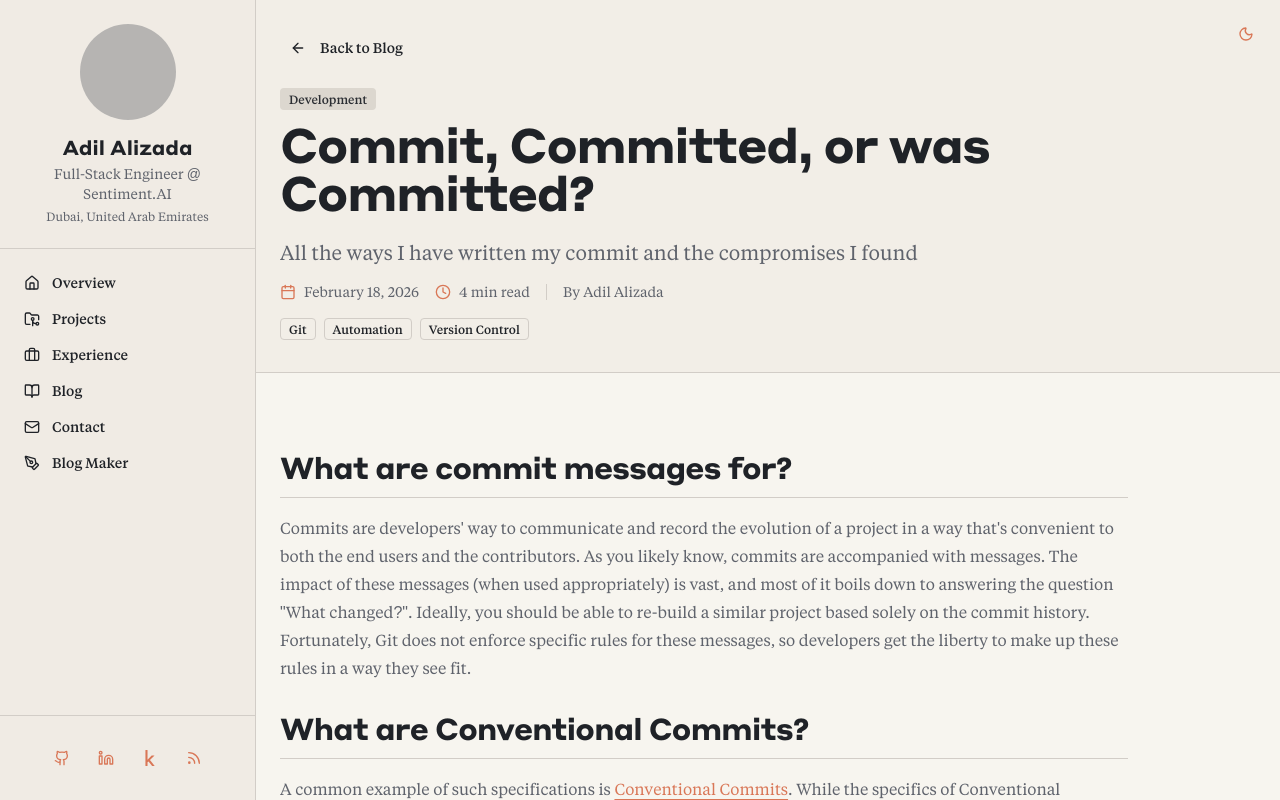
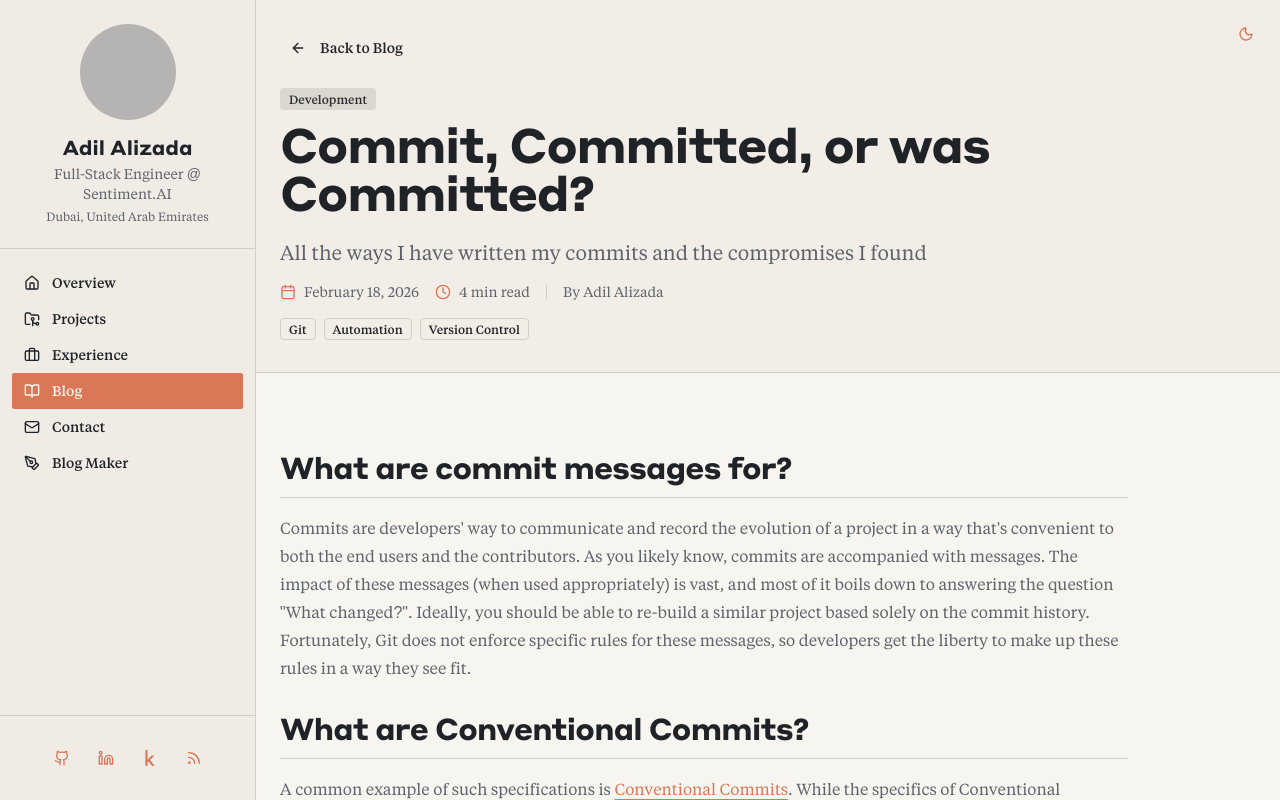
Before and after one commit to AdiKsOnDev/dashboard, a Next.js app: page /blog/commit-committed-or-was-committed in a window 1280 px wide. Built offline with nearby package versions, Linux system fonts and the light colour scheme; grey boxes are pictures that could not be loaded.

Commit message:
fix(nav): keep the blog navbar element active when viewing a blog post

```diff
--- a/components/mobile-nav.tsx
+++ b/components/mobile-nav.tsx
@@ -56,7 +56,7 @@ export function MobileNav({ profile }: MobileNavProps) {
           <nav className="space-y-1">
             {navigation.map((item) => {
               const Icon = item.icon;
-              const isActive = pathname === item.href;
+              const isActive = item.href === "/" ? pathname === item.href : pathname.startsWith(item.href);
 
               return (
                 <Link key={item.name} href={item.href} onClick={() => setOpen(false)}>
--- a/components/sidebar.tsx
+++ b/components/sidebar.tsx
@@ -41,7 +41,7 @@ export function Sidebar({ profile }: SidebarProps) {
         <nav className="space-y-1 px-3">
           {navigation.map((item) => {
             const Icon = item.icon;
-            const isActive = pathname === item.href;
+            const isActive = item.href === "/" ? pathname === item.href : pathname.startsWith(item.href);
 
             return (
               <Link key={item.name} href={item.href}>
--- a/data/content/blogs/commit-committed-or-was-committed.json
+++ b/data/content/blogs/commit-committed-or-was-committed.json
@@ -2,7 +2,7 @@
   "id": "1771440238111",
   "title": "Commit, Committed, or was Committed?",
   "slug": "commit-committed-or-was-committed",
-  "excerpt": "All the ways I have written my commit and the compromises I found",
+  "excerpt": "All the ways I have written my commits and the compromises I found",
   "coverImage": "https://i.ibb.co/Ng5T3ZFG/Slide-16-9-4.png",
   "publishedAt": "2026-02-18",
   "readTime": "4 min read",
--- a/data/content/blogs/index.json
+++ b/data/content/blogs/index.json
@@ -4,7 +4,7 @@
       "id": "1771440238111",
       "slug": "commit-committed-or-was-committed",
       "title": "Commit, Committed, or was Committed?",
-      "excerpt": "All the ways I have written my commit and the compromises I found",
+      "excerpt": "All the ways I have written my commits and the compromises I found",
       "coverImage": "https://i.ibb.co/Ng5T3ZFG/Slide-16-9-4.png",
       "publishedAt": "2026-02-18",
       "readTime": "4 min read",
```
